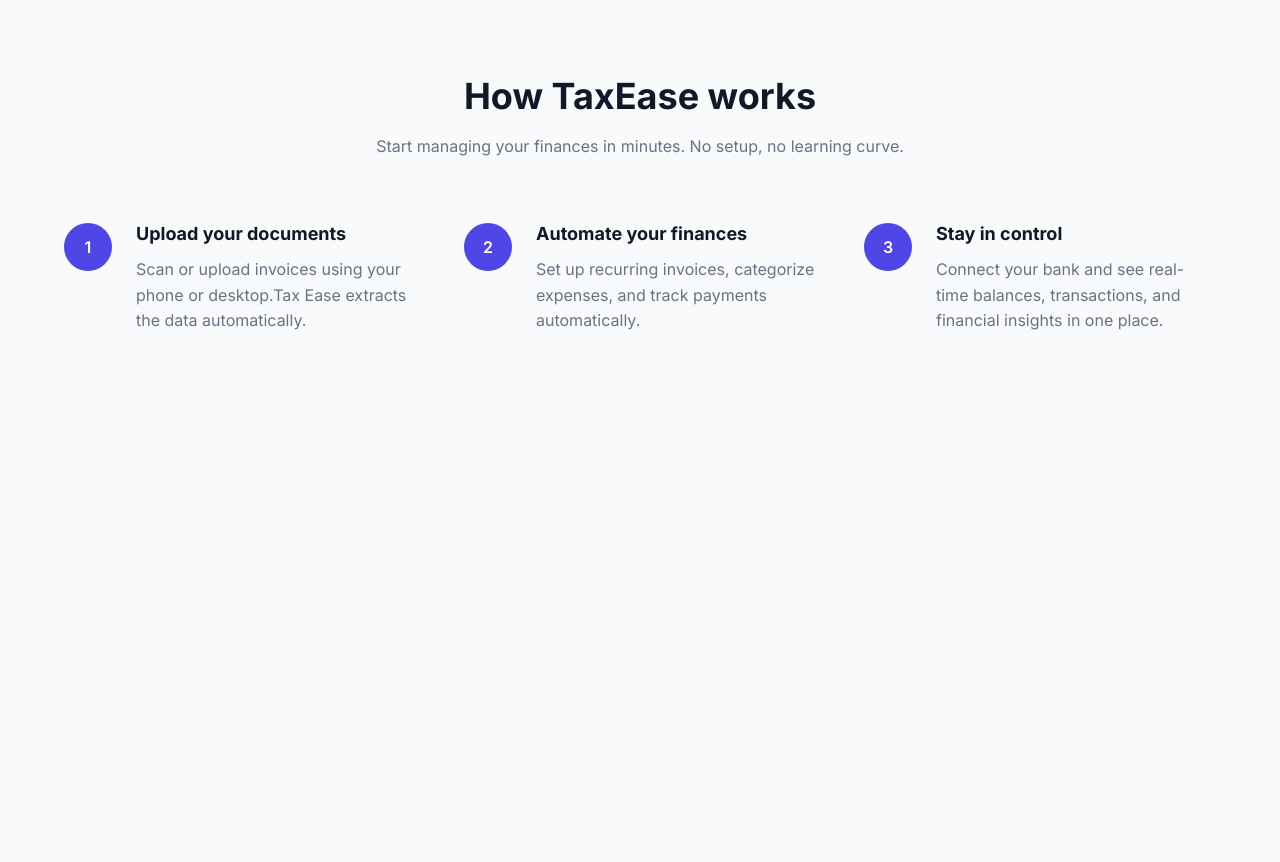
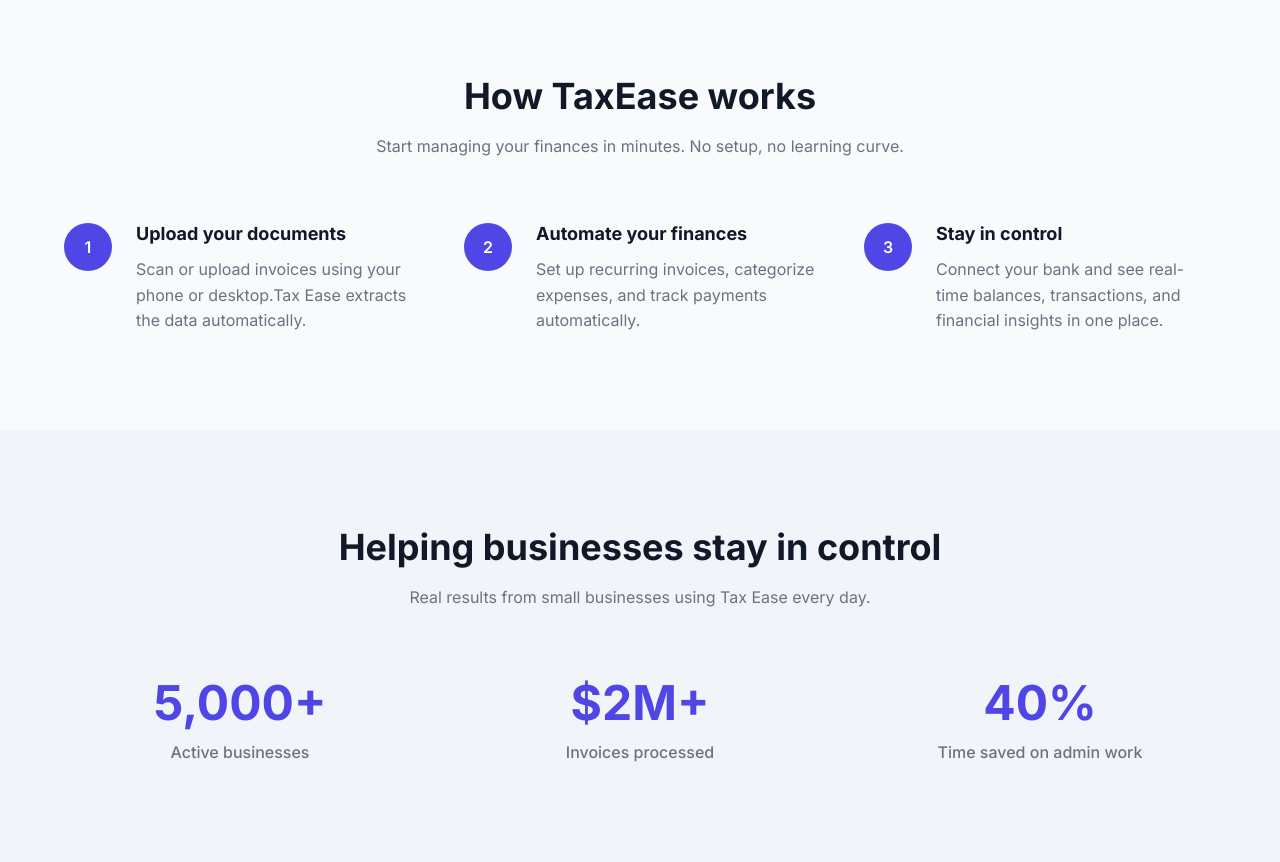
Before and after one commit to houssamelbadaoui/Tax-Ease-lading-page, a plain HTML site: page index.html in a window 1280 px wide. Shown: the part 1536-2398 px from the top of the page. Before the commit the page ends 1966 px from the top, so only its background shows below. Drawn offline with Linux system fonts and the light colour scheme.

Commit message:
Add stats section and style

```diff
--- a/index.html
+++ b/index.html
@@ -167,5 +167,31 @@
         </div>
       </div>
     </section>
+
+    <section class="stats">
+      <div class="container">
+        <div class="section-header">
+          <h2>Helping businesses stay in control</h2>
+          <p>Real results from small businesses using Tax Ease every day.</p>
+        </div>
+
+        <div class="stats-grid">
+          <div class="stat-item">
+            <h3>5,000+</h3>
+            <p>Active businesses</p>
+          </div>
+
+          <div class="stat-item">
+            <h3>$2M+</h3>
+            <p>Invoices processed</p>
+          </div>
+
+          <div class="stat-item">
+            <h3>40%</h3>
+            <p>Time saved on admin work</p>
+          </div>
+        </div>
+      </div>
+    </section>
   </body>
 </html>
--- a/style.css
+++ b/style.css
@@ -253,3 +253,29 @@
   color: var(--color-text-secondary);
   line-height: 1.6;
 }
+
+/* Stats section */
+
+.stats {
+  padding: 6rem 0;
+  background: #f1f5f9;
+  text-align: center;
+}
+
+.stats-grid {
+  display: grid;
+  grid-template-columns: repeat(3, 1fr);
+  gap: 3rem;
+  margin-top: 4rem;
+}
+
+.stat-item h3 {
+  font-size: 3rem;
+  font-weight: 700;
+  color: var(--color-primary);
+  margin-bottom: 0.5rem;
+}
+.stat-item p {
+  color: var(--color-text-secondary);
+  font-weight: 500;
+}
```
